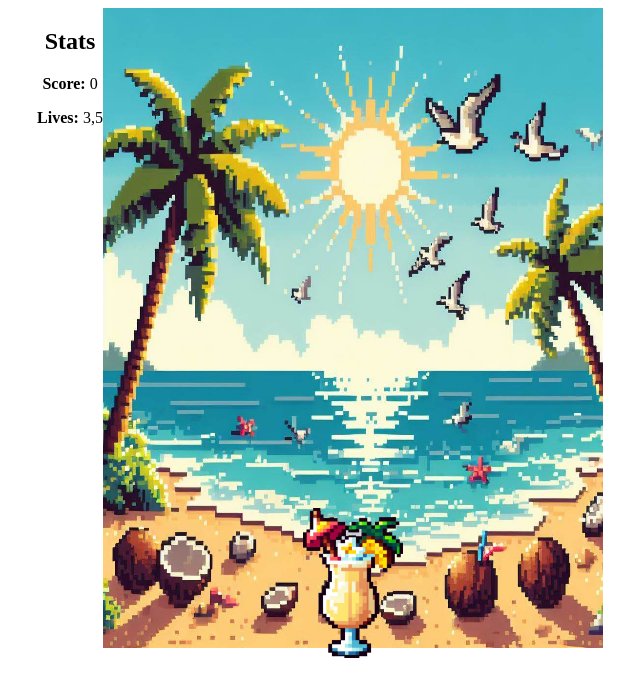
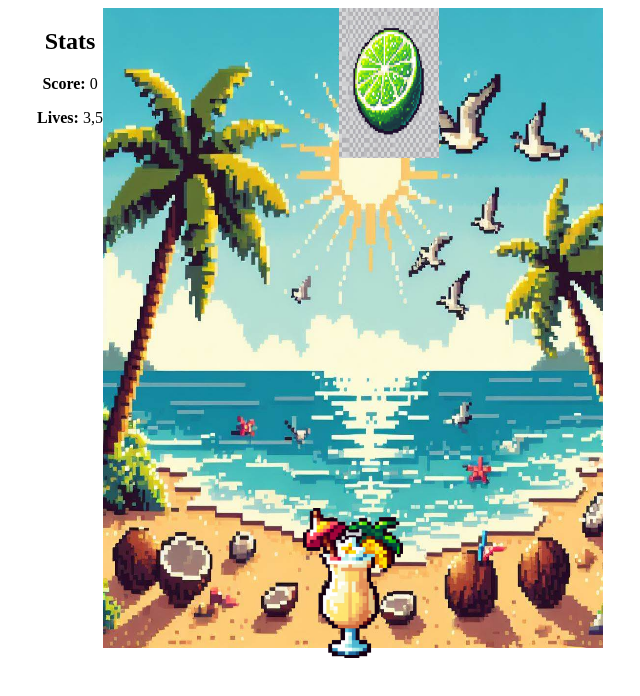
Before and after one commit to MistaKitty/linked_repo, a plain HTML site: page index.html in a window 1280 px wide. Both pictures are taken after a click on the button "Let's go!". Shown: the whole page, without its empty margins (320-960 px from the left). Drawn offline with Linux system fonts and the light colour scheme.

Commit message:
Added 1st Lime 🔨 Added lime.jpeg picture 🚚 (Need improvement)

```diff
--- a/game.js
+++ b/game.js
@@ -14,7 +14,7 @@ class Game {
     this.height = 600;
     this.width = 500;
     this.badFruits = [];
-    this.fruits = [];
+    this.limes = [];
     this.score = 0;
     this.lives = 3,5;
     this.gameIsOver = false;
@@ -52,14 +52,19 @@ start() {
 
     update() {
         this.player.move();
+
+        if (Math.random() > 0.98 && this.limes.length < 1) {
+            this.limes.push(new Lime(this.gameScreen));
+          }
+        }
     }
-}
+
 
 class Player {
     constructor(gameScreen, left, top, width, height, imgSrc) {
         this.gameScreen = gameScreen;
         this.left = left;
-        this.top = top; // Do not remove
+        this.top = top; // Do not remove this
         this.width = width;
         this.height = height;
         this.directionX = 0;
@@ -70,7 +75,7 @@ class Player {
         this.element.style.width = `${width}px`;
         this.element.style.height = `${height}px`;
         this.element.style.left = `${left}px`;
-        this.element.style.top = `${top}px`; // Do not remove this to
+        this.element.style.top = `${top}px`; // Also do not remove this one
         this.gameScreen.appendChild(this.element);
     }
 
@@ -92,13 +97,43 @@ class Player {
         this.element.style.left = `${this.left}px`;
     }
 
-    didCollide(obstacle) {
+    didCollide(lime) {
         const playerRect = this.element.getBoundingClientRect();
-        const obstacleRect = obstacle.element.getBoundingClientRect();
+        const limeRect = lime.element.getBoundingClientRect();
 
         return (
-            playerRect.left < obstacleRect.right &&
-            playerRect.right > obstacleRect.left
+            playerRect.left < limeRect.right &&
+            playerRect.right > limeRect.left
         );
     }
 }
+class Lime {
+    constructor(gameScreen) {
+      this.gameScreen = gameScreen;
+      this.left = Math.floor(Math.random() * 300 + 70);
+      this.top = 0;
+      this.width = 100;
+      this.height = 150;
+      this.element = document.createElement("img");
+      this.element.src = "./images/lime.jpeg";
+      this.element.style.position = "absolute";
+      this.element.style.width = `${this.width}px`;
+      this.element.style.height = `${this.height}px`;
+      this.element.style.left = `${this.left}px`;
+      this.element.style.top = `${this.top}px`;
+      this.gameScreen.appendChild(this.element);
+    }
+
+    updatePosition() {
+
+      this.element.style.left = `${this.left}px`;
+      this.element.style.top = `${this.top}px`;
+    }
+
+    move() {
+
+      this.top += 3;
+
+      this.updatePosition();
+    }
+  }
--- a/style.css
+++ b/style.css
@@ -34,4 +34,4 @@ body button {
     background-size: 100% 100%;
     background-repeat: no-repeat;
 
-    }
+}
```
Also changed, not shown: images/lime.jpeg (added).
